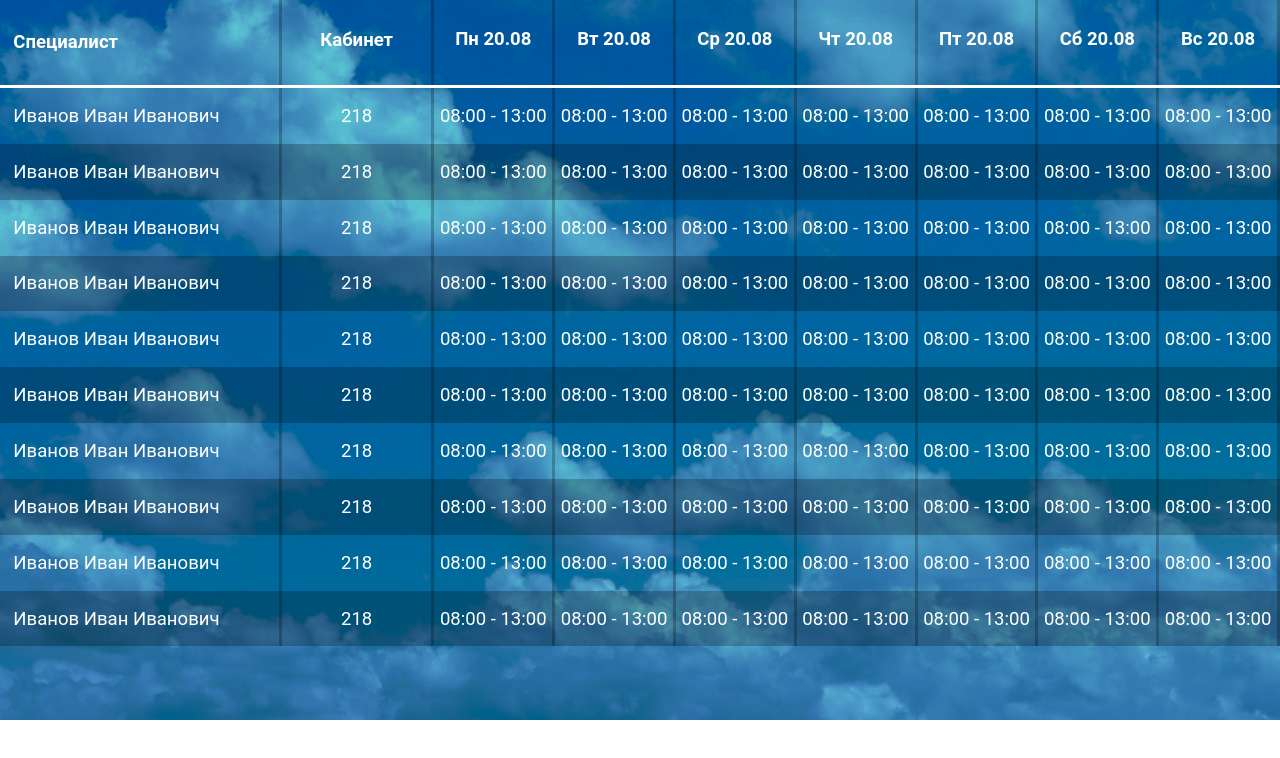
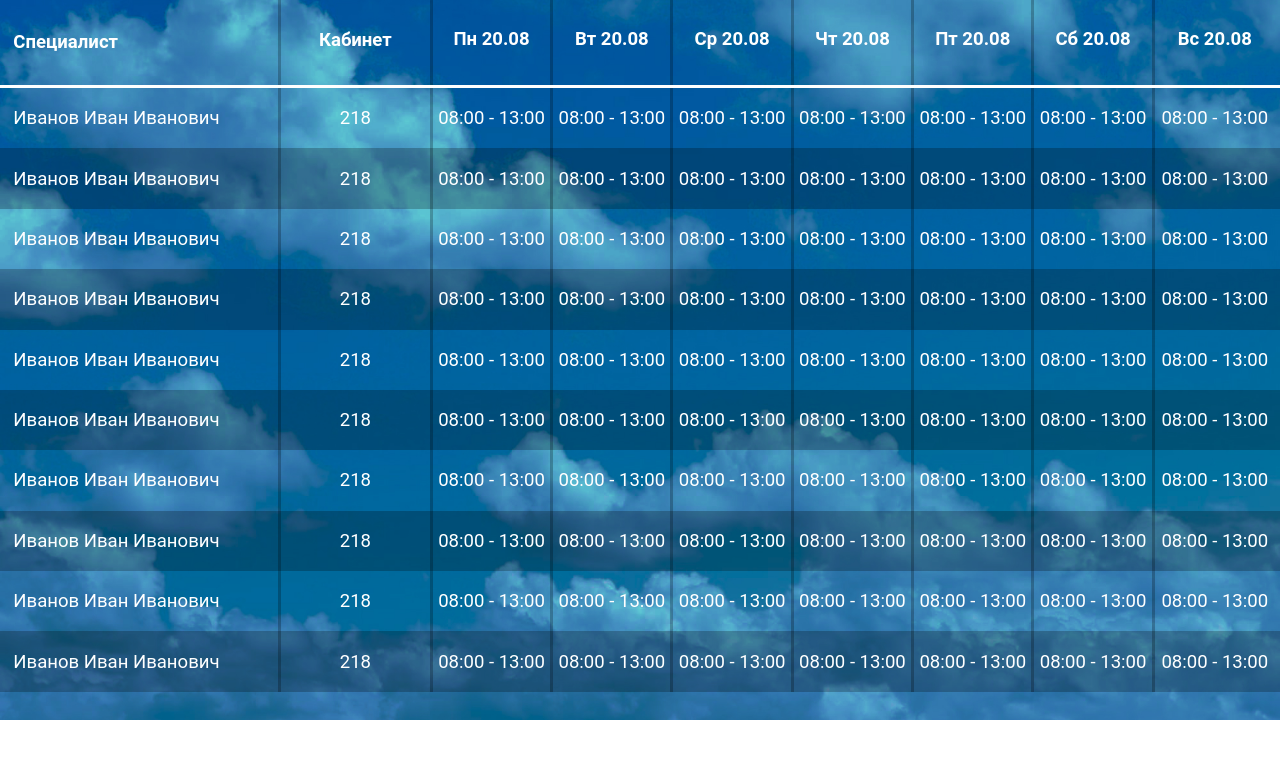
Before and after one commit to fresh-web-studio/timetable, a plain HTML site: page index.html in a window 1280 px wide. Drawn offline with Linux system fonts and the light colour scheme.

Commit message:
Испаравлена высота строк, добавлен отступ в последней колонке

```diff
--- a/style.css
+++ b/style.css
@@ -60,7 +60,11 @@ body {
     padding: 2.2vw 0;
 }
 .main__time {
-    padding: 1.323vw 0;
+    padding: 1.5vw 0;
+}
+.header__day:last-child, .main__time:last-child {
+    border-right: 0;
+    margin-right: 0.4vw;
 }
 .main__row {
     display: flex;
@@ -70,8 +74,8 @@ body {
     background: rgba(0, 0, 0, 0.24);
 }
 .main__name {
-     padding: 1.323vw 1.042vw;
+     padding: 1.5vw 1.042vw;
  }
 .main__cabinet {
-    padding: 1.323vw 1.042vw;
+    padding: 1.5vw 1.042vw;
 }
```
